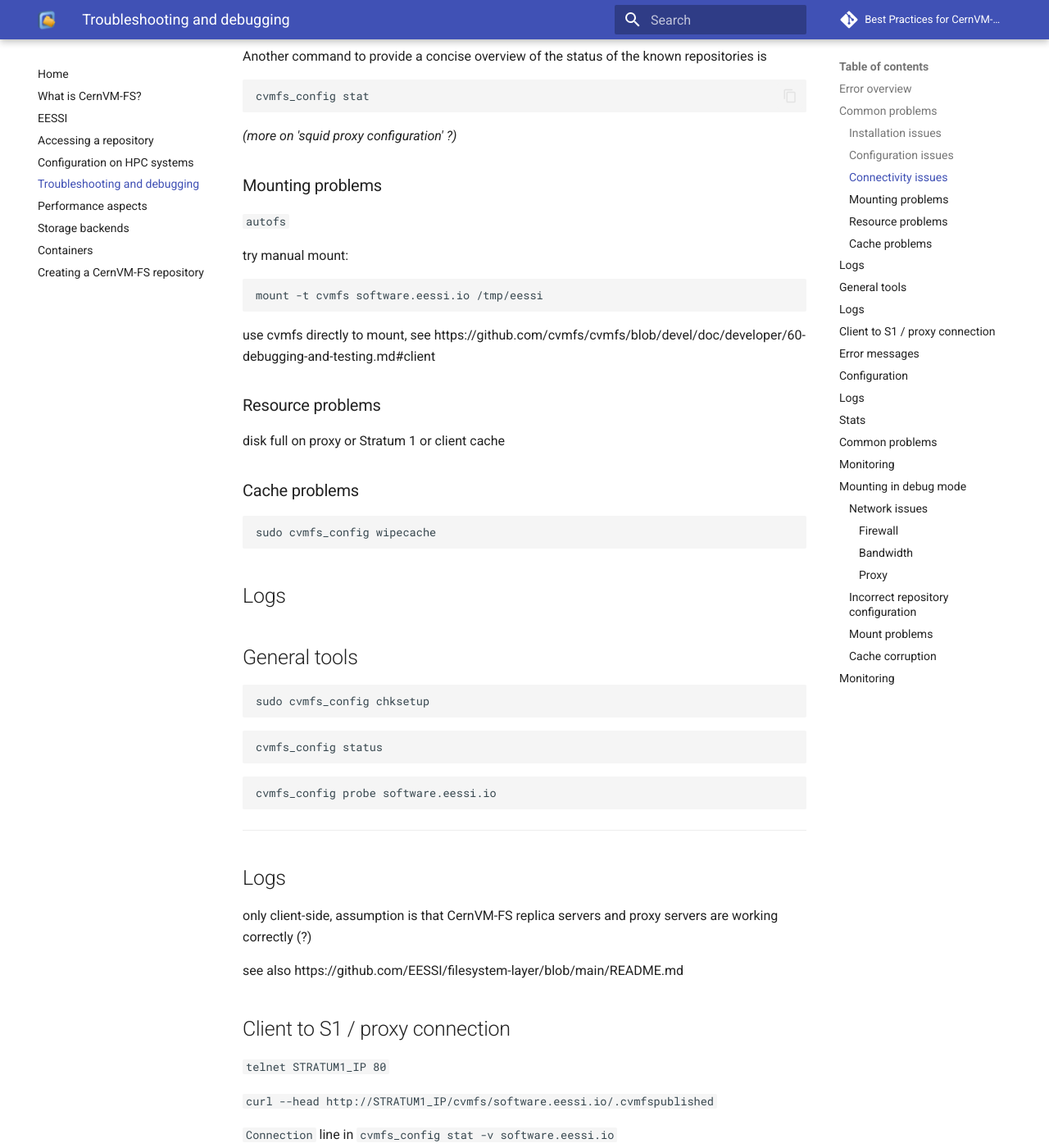
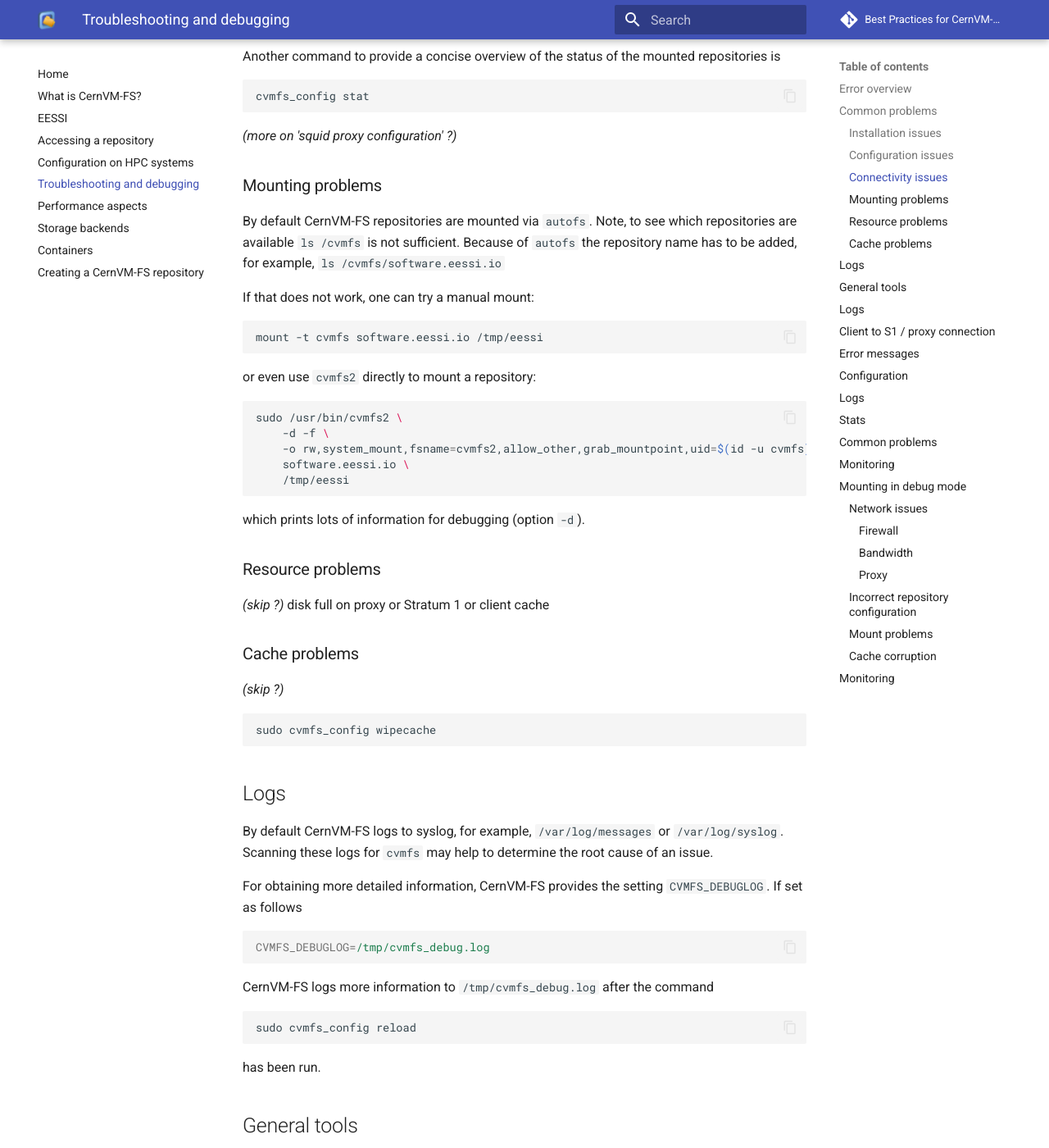
Before and after one commit to multixscale/cvmfs-tutorial-hpc-best-practices, an MkDocs documentation site: the page built from docs/troubleshooting.md, in a window 1280 px wide and 1400 px high, scrolled down 2492 px. Shown: the whole window at 82% size. Built offline with MkDocs 1.6.1 and Material for MkDocs 9.7.7, drawn with Linux system fonts in a browser that asks for light colours; comment, search, counter and statistics services are not loaded.

Commit message:
mounting problems and logs

````diff
--- a/docs/troubleshooting.md
+++ b/docs/troubleshooting.md
@@ -112,7 +112,7 @@
 curl --proxy http://10.0.0.66:3128 --head http://aws-eu-central-s1.eessi.science/cvmfs/software.eessi.io/.cvmfspublished
 ```
 
-Another command to provide a concise overview of the status of the known
+Another command to provide a concise overview of the status of the mounted
 repositories is
 ``` { .bash .copy }
 cvmfs_config stat
@@ -121,28 +121,51 @@
 
 ### Mounting problems
 
-`autofs`
+By default CernVM-FS repositories are mounted via `autofs`. Note, to see which
+repositories are available `ls /cvmfs` is not sufficient. Because of `autofs` the
+repository name has to be added, for example, `ls /cvmfs/software.eessi.io`
 
-try manual mount:
-
-```
+If that does not work, one can try a manual mount:
+``` { .bash .copy }
 mount -t cvmfs software.eessi.io /tmp/eessi
 ```
-
-use cvmfs directly to mount, see https://github.com/cvmfs/cvmfs/blob/devel/doc/developer/60-debugging-and-testing.md#client
+or even use `cvmfs2` directly to mount a repository:
+``` { .bash .copy }
+sudo /usr/bin/cvmfs2 \
+    -d -f \
+    -o rw,system_mount,fsname=cvmfs2,allow_other,grab_mountpoint,uid=$(id -u cvmfs),gid=$(id -g cvmfs),libfuse=3 \
+    software.eessi.io \
+    /tmp/eessi
+```
+which prints lots of information for debugging (option `-d`).
 
 ### Resource problems
-
+_(skip ?)_
 disk full on proxy or Stratum 1 or client cache
 
 ### Cache problems
-
+_(skip ?)_
 ```
 sudo cvmfs_config wipecache
 ```
 
 
 ## Logs
+
+By default CernVM-FS logs to syslog, for example, `/var/log/messages` or
+`/var/log/syslog`. Scanning these logs for `cvmfs` may help to determine the root
+cause of an issue.
+
+For obtaining more detailed information, CernVM-FS provides the setting
+`CVMFS_DEBUGLOG`. If set as follows
+``` { .ini .copy }
+CVMFS_DEBUGLOG=/tmp/cvmfs_debug.log
+```
+CernVM-FS logs more information to `/tmp/cvmfs_debug.log` after the command
+``` { .bash .copy }
+sudo cvmfs_config reload
+```
+has been run.
 
 ## General tools
 
````
